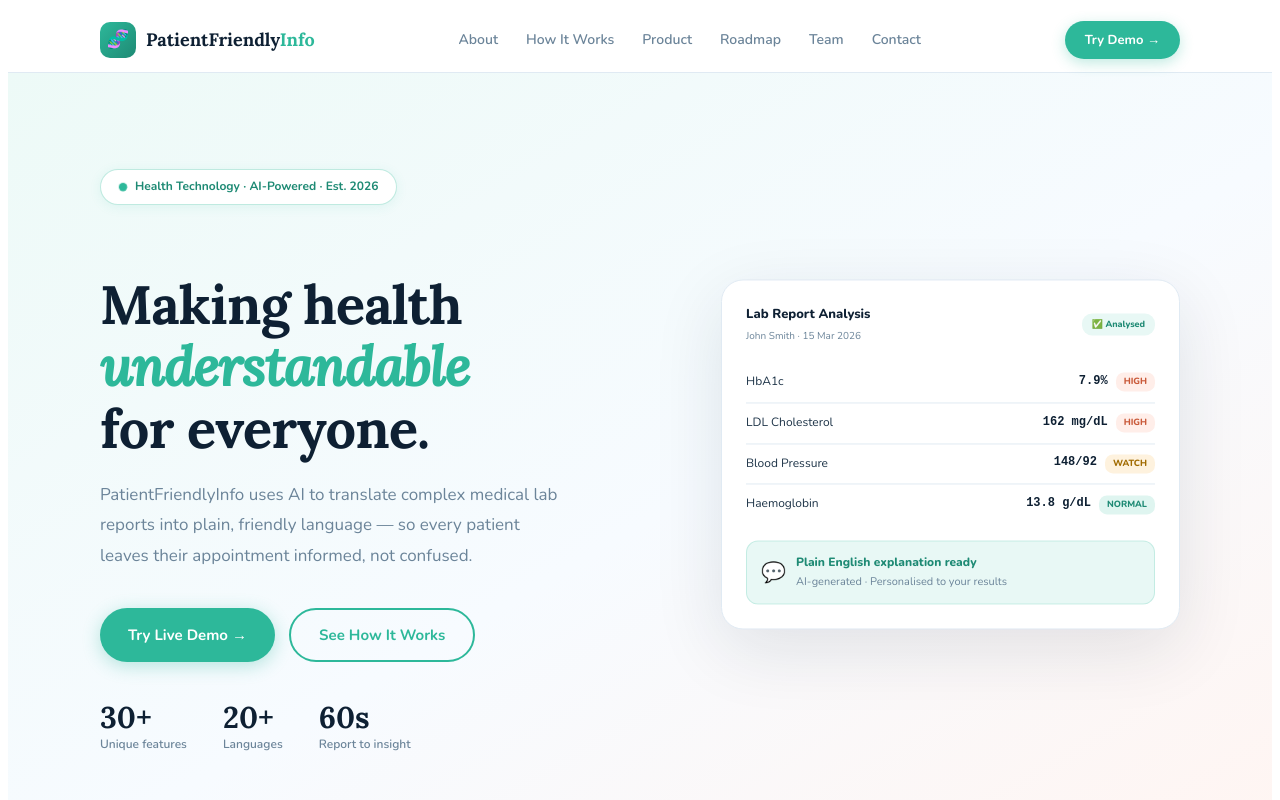
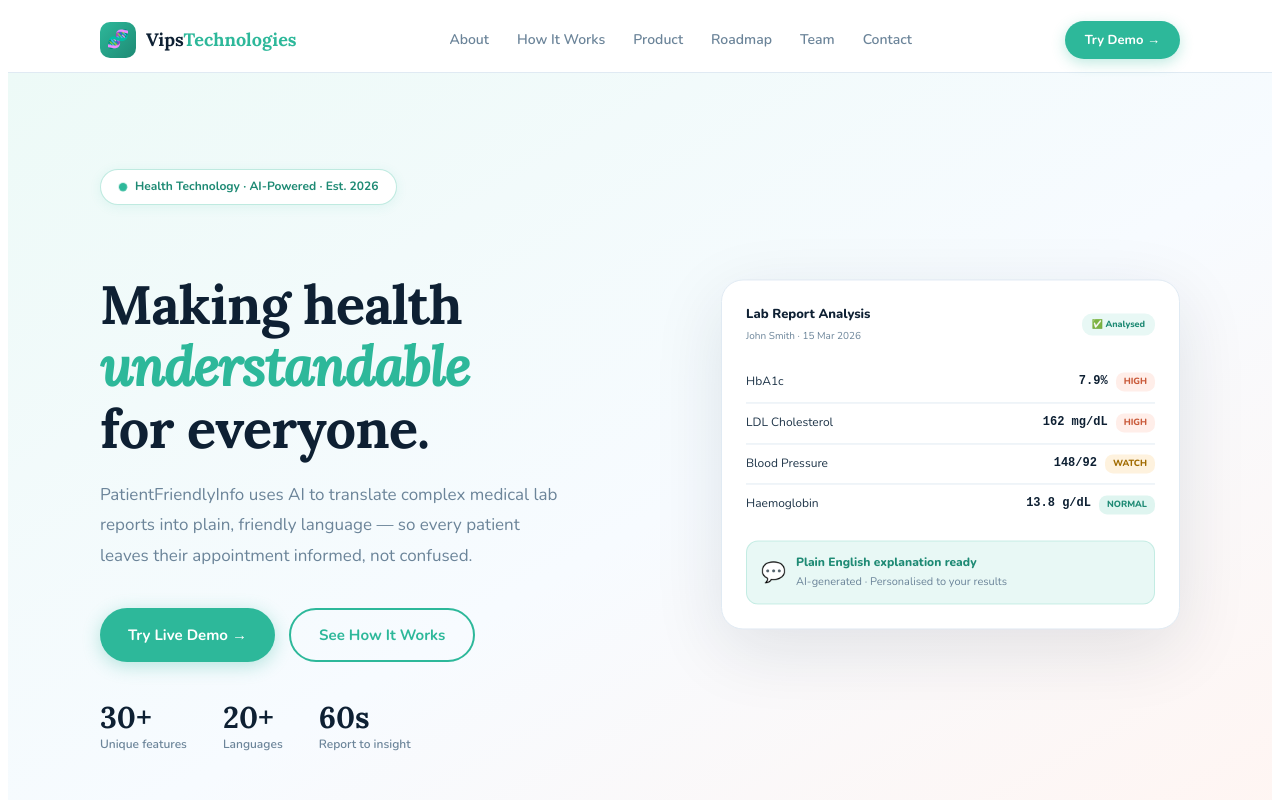
Before and after one commit to VishalR787/patient-friendly-info-web, a React (Vite) app in the folder frontend/: page /patientfriendlyinfo in a window 1280 px wide. Shown: the top 800 px of the page. Built offline with nearby package versions, Linux system fonts and the light colour scheme; no server answers.

Commit message:
frontend updates

```diff
--- a/frontend/src/pages/patientfriendlyinfo.jsx
+++ b/frontend/src/pages/patientfriendlyinfo.jsx
@@ -53,7 +53,7 @@
         <div style={{ maxWidth:1080, margin:"0 auto", padding:"0 28px", display:"flex", alignItems:"center", justifyContent:"space-between", height:64 }}>
           <div style={{ display:"flex", alignItems:"center", gap:10 }}>
             <div style={{ width:36, height:36, borderRadius:10, background:"linear-gradient(135deg,#2db89a,#1e8a74)", display:"flex", alignItems:"center", justifyContent:"center", fontSize:18 }}>🧬</div>
-            <div style={{ fontFamily:"'Lora',serif", fontSize:18, fontWeight:700, color:"#0e2033" }}>PatientFriendly<span style={{ color:"#2db89a" }}>Info</span></div>
+            <div style={{ fontFamily:"'Lora',serif", fontSize:18, fontWeight:700, color:"#0e2033" }}>Vips<span style={{ color:"#2db89a" }}>Technologies</span></div>
           </div>
           <div style={{ display:"flex", gap:28 }}>
             {["#about","#how-it-works","#product","#roadmap","#founders","#contact"].map((h,i) => (
@@ -391,10 +391,7 @@
               ))}
             </div>
             <div style={{ textAlign:"right" }}>
-              <div style={{ color:"#4a6a8a", fontSize:12 }}>© 2026 PatientFriendlyInfo Ltd.</div>
-              <div style={{ color:"#2a4a6a", fontSize:11, marginTop:3 }}>
-                <button onClick={() => navigate("/app")} style={{ background:"none", border:"none", color:"#2a4a6a", cursor:"pointer", fontSize:11, fontFamily:"Nunito,sans-serif", textDecoration:"underline" }}>Go to Analyzer App →</button>
-              </div>
+              <div style={{ color:"#4a6a8a", fontSize:12 }}>© 2026 Vips Technologies</div>
             </div>
           </div>
         </div>
```
